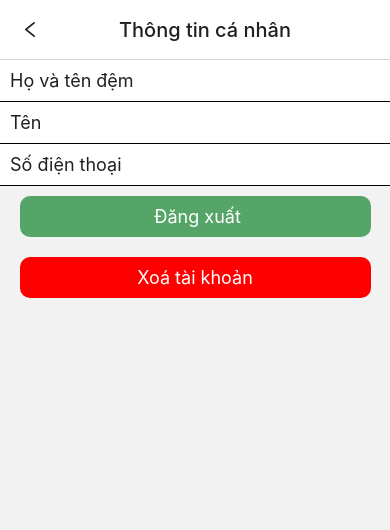
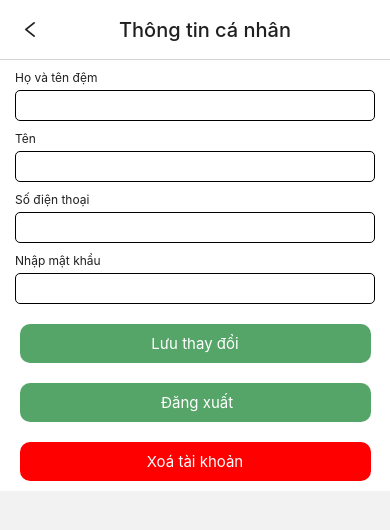
Before and after one commit to vanduy352003/TheCafeHome, a React Native app: screen /UserDetail in a window 390 px wide. Shown: the top 530 px of the page. Built offline with nearby package versions, Linux system fonts and the light colour scheme.

Commit message:
Xóa sửa user

```diff
--- a/package.json
+++ b/package.json
@@ -18,9 +18,11 @@
     "@react-navigation/native-stack": "^6.9.26",
     "@react-navigation/stack": "^6.3.29",
     "axios": "^1.7.1",
+    "crypto-js": "^4.2.0",
     "immer": "^10.0.4",
     "react": "18.2.0",
     "react-native": "0.73.6",
+    "react-native-bcrypt": "^2.4.0",
     "react-native-gesture-handler": "^2.16.2",
     "react-native-reanimated": "^3.11.0",
     "react-native-safe-area-context": "^4.10.1",
--- a/src/api/loginApi.js
+++ b/src/api/loginApi.js
@@ -1,12 +1,14 @@
 import axios from "axios";
 import { User } from "../model/user";
 export let currentUser = new User()
+import { hashPassword } from "./signupApi";
+
+
 export const handleLogin = async (username, password, navigation) => {
-    console.log(username)
-    console.log(password)
+    let hashedPassword = await hashPassword(password)
     try {
         const response = await axios.post(
-            `http://localhost:8080/api/user/login?username=${username}&password=${password}`
+            `http://localhost:8080/api/user/login?username=${username}&password=${hashedPassword}`
         )
         if(response.status == 200) {
             console.log("Login sucessful");
@@ -33,6 +35,22 @@ export const handleLogout = (navigation) => {
     navigation.popToTop();
 }
 
+
+export const handleDeleteUser = async (username, password, navigation) => {
+    hashedPassword = hashPassword(password)
+    try {
+        const response = await axios.post(
+            `http://localhost:8080/api/user/delete?username=${username}&password=${hashedPassword}`
+        );
+        currentUser = new User();
+        navigation.popToTop();
+        console.log("Response Status", response.status);
+    }
+    catch (error) {
+        console.log("Error: ", error);
+    }
+}
+
 // Hàm trả về user
 export const getCurrentUser = () => {
     return currentUser;
--- a/src/api/signupApi.js
+++ b/src/api/signupApi.js
@@ -1,14 +1,17 @@
 import axios from "axios";
+import { currentUser } from "./loginApi";
+import CryptoJS from 'crypto-js';
+
+export const hashPassword = (password) => {
+  const hash = CryptoJS.SHA256(password).toString(CryptoJS.enc.Hex);
+  return hash;
+};
 
 export const handleSignUp = async (username, password, phoneNumber, firstName, lastName, navigation) => {
-    console.log(username)
-    console.log(password)
-    console.log(phoneNumber)
-    console.log(firstName)
-    console.log(lastName)
+    let hashedPassword = await hashPassword(password)
     try {
         const response = await axios.post(
-            `http://localhost:8080/api/user/signup?username=${username}&password=${password}&phonenumber=${phoneNumber}&firstname=${firstName}&lastname=${lastName}`,
+            `http://localhost:8080/api/user/signup?username=${username}&password=${hashedPassword}&phonenumber=${phoneNumber}&firstname=${firstName}&lastname=${lastName}`,
         )
         console.log("Respond status: ", response.status);
         navigation.goBack();
@@ -17,3 +20,20 @@ export const handleSignUp = async (username, password, phoneNumber, firstName, l
         console.log("Error status: ", error.status);
     }
 }
+
+
+export const handleUpdate = async (username, phoneNumber, firstName, lastName, navigation) => {
+    try {
+        const response = await axios.post(
+            `http://localhost:8080/api/user/update?username=${username}&phonenumber=${phoneNumber}&firstname=${firstName}&lastname=${lastName}`,
+        )
+        console.log("Respond status: ", response.status);
+        navigation.goBack();
+        currentUser.phoneNumber = phoneNumber;
+        currentUser.lastname = lastName;
+        currentUser.firstname = firstName;
+    }
+    catch (error) {
+        console.log("Error status: ", error.status);
+    }
+}
--- a/src/screens/CheckoutScreen.tsx
+++ b/src/screens/CheckoutScreen.tsx
@@ -83,7 +83,7 @@ function CheckoutScreen({navigation}:any): React.JSX.Element {
 
     return(
         <View style={styles.container}>
-            <HeaderBar title="Check out"></HeaderBar>
+            <HeaderBar title="Check out" navigation={navigation}></HeaderBar>
             <ScrollView style={styles.scrollView} showsVerticalScrollIndicator={false}>
                 <View style={styles.headerSection}>
                     <TouchableOpacity style={styles.clearCart} onPress={clearCart}>
--- a/src/screens/SignUp.tsx
+++ b/src/screens/SignUp.tsx
@@ -14,7 +14,7 @@ function SignUp({navigation} : any) : React.JSX.Element {
         navigation.goBack();
     }
     const handleSignUpButton = () => {
-        if(phoneNumber != "" && password != "" && password == retypePassword)
+        if(username != "" && password != "" && password == retypePassword)
             handleSignUp(username, password, phoneNumber, firstName, lastName, navigation);
         else {
             Alert.alert("Thông tin không hợp lệ");
--- a/src/screens/UserInformationScreen.tsx
+++ b/src/screens/UserInformationScreen.tsx
@@ -1,27 +1,27 @@
-import { StyleSheet, Text, TouchableOpacity, View } from "react-native"
+import { StyleSheet, Text, TextInput, TouchableOpacity, View } from "react-native"
 import { User } from "../model/user"
-import { getCurrentUser, handleLogout } from "../api/loginApi"
+import { getCurrentUser, handleDeleteUser, handleLogout } from "../api/loginApi"
 import Icon from "react-native-vector-icons/AntDesign";
-import React from "react";
+import React, { useState } from "react";
 import { ScrollView } from "react-native-gesture-handler";
+import { handleUpdate } from "../api/signupApi";
 
 class ItemProps {
     leftContent: string;
     rightContent: string;
+    setRightContent: any;
+    secureTextEntry : boolean;
     constructor() {
         this.leftContent = "";
         this.rightContent = "";
+        this.secureTextEntry = false;
     }
 }
 function DetailItem(prop : ItemProps) : React.JSX.Element {
     return (
         <View style = {itemStyles.container}>
-            <View style = {itemStyles.left}>
-                <Text style = {itemStyles.leftText}>{prop.leftContent}</Text>
-            </View>
-            <View style = {itemStyles.right}>
-                <Text style = {itemStyles.rightText}>{prop.rightContent}</Text>
-            </View>
+            <Text style = {itemStyles.leftText}>{prop.leftContent}</Text>
+            <TextInput style = {itemStyles.textBox} value={prop.rightContent} onChangeText={(text) => {prop.setRightContent(text)}} secureTextEntry={prop.secureTextEntry}></TextInput>
         </View>
     )
 }
@@ -29,16 +29,14 @@ const blackRGB = "#202020"
 const itemStyles = StyleSheet.create({
     container : {
         backgroundColor : "white",
-        flexDirection : "row",
-        alignItems : "center",
-        borderBottomWidth : 1
+        paddingHorizontal : 15,
     },
     left : {
         flex : 1,
         justifyContent : "center",
         alignItems : "flex-start",
         paddingHorizontal : 10,
-        paddingVertical : 10
+        paddingVertical : 10,
     },
     right : {
         flex : 1,
@@ -48,21 +46,36 @@ const itemStyles = StyleSheet.create({
         paddingVertical : 10
     },
     leftText : {
-        fontSize : 18,
+        fontSize : 12,
         color : blackRGB,
+        marginBottom : 5,
+        marginTop : 10
     },
-    rightText : {
-        fontSize : 18,
+    textBox : {
         color : blackRGB,
+        borderWidth : 1,
+        borderRadius : 5,
+        padding : 5,
+        fontSize : 15,
     }
 })
 
 export default function UserInformationScreen({navigation} : any) : React.JSX.Element {
+
+    const user = getCurrentUser()
+    const [lastname, setLastname] = useState(user.lastname);
+    const [firstname, setFirstname] = useState(user.firstname);
+    const [phoneNumber, setPhoneNumber] = useState(user.phoneNumber);
+    const [password, setPassword] = useState("");
+    const handleDeleteUserButton = () => {
+        handleDeleteUser(user.username, password, navigation);
+    }
     const handlePressBack = () => {
         navigation.goBack();
     }
-
-    const user = getCurrentUser()
+    const handleUpdateButton = () => {
+        handleUpdate(user.username, phoneNumber, firstname, lastname, navigation);
+    }
     return (
         <ScrollView>
             <View style = {styles.headerContainer}>
@@ -71,16 +84,22 @@ export default function UserInformationScreen({navigation} : any) : React.JSX.El
                 </TouchableOpacity>
                 <Text style={styles.headerText}>Thông tin cá nhân</Text>
             </View>
-            <DetailItem leftContent="Họ và tên đệm " rightContent={user.lastname}></DetailItem>
-            <DetailItem leftContent="Tên " rightContent={user.firstname}></DetailItem>
-            <DetailItem leftContent="Số điện thoại " rightContent={user.phoneNumber}></DetailItem>
-            <View>
+            <DetailItem leftContent="Họ và tên đệm " setRightContent={setLastname} rightContent={lastname} secureTextEntry={false}></DetailItem>
+            <DetailItem leftContent="Tên " setRightContent={setFirstname} rightContent={firstname}  secureTextEntry={false}></DetailItem>
+            <DetailItem leftContent="Số điện thoại " setRightContent={setPhoneNumber} rightContent={phoneNumber} secureTextEntry={false}></DetailItem>
+            <DetailItem leftContent="Nhập mật khẩu " setRightContent={setPassword} rightContent={password} secureTextEntry={true}></DetailItem>
+            <View style = {{backgroundColor : "white"}}>
+                <TouchableOpacity style = {styles.updateButton} onPress={handleUpdateButton}>
+                    <Text style = {styles.logoutButtonContent}> Lưu thay đổi </Text>
+                </TouchableOpacity>
+            </View>
+            <View style = {{backgroundColor : "white"}}>
                 <TouchableOpacity style = {styles.logoutButton} onPress={() => {handleLogout(navigation)}}>
                     <Text style = {styles.logoutButtonContent}> Đăng xuất</Text>
                 </TouchableOpacity>
             </View>
-            <View>
-                <TouchableOpacity style = {styles.deleteButton}>
+            <View style = {{backgroundColor : "white"}}>
+                <TouchableOpacity style = {styles.deleteButton} onPress={handleDeleteUserButton}>
                     <Text style = {styles.logoutButtonContent}> Xoá tài khoản </Text>
                 </TouchableOpacity>
             </View>
@@ -114,13 +133,24 @@ const styles = StyleSheet.create({
         backgroundColor : '#56a568',
         alignSelf : "center",
         alignItems : "center",
-        marginVertical : 10,
+        marginBottom : 10,
+        marginTop : 10,
+        padding : 10,
+        borderRadius : 10
+    },
+    updateButton : {
+        width : "90%",
+        backgroundColor : '#56a568',
+        alignSelf : "center",
+        alignItems : "center",
+        marginBottom : 10,
+        marginTop : 20,
         padding : 10,
         borderRadius : 10
     },
     logoutButtonContent : {
         color : "white",
-        fontSize : 18
+        fontSize : 15
     },
 
     deleteButton : {
```
Also changed, not shown: 1 other file (tests, documents, lock files or other folders).
